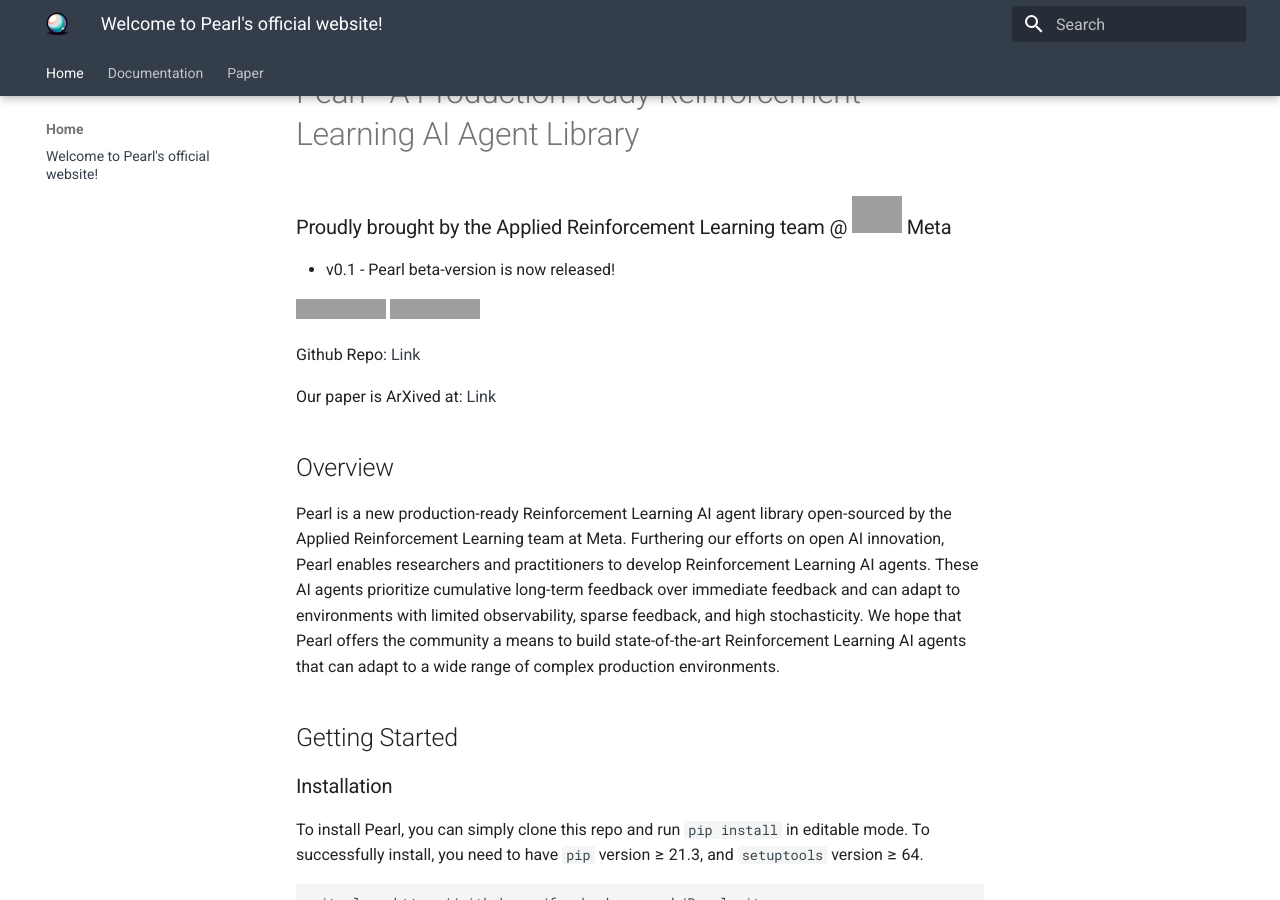
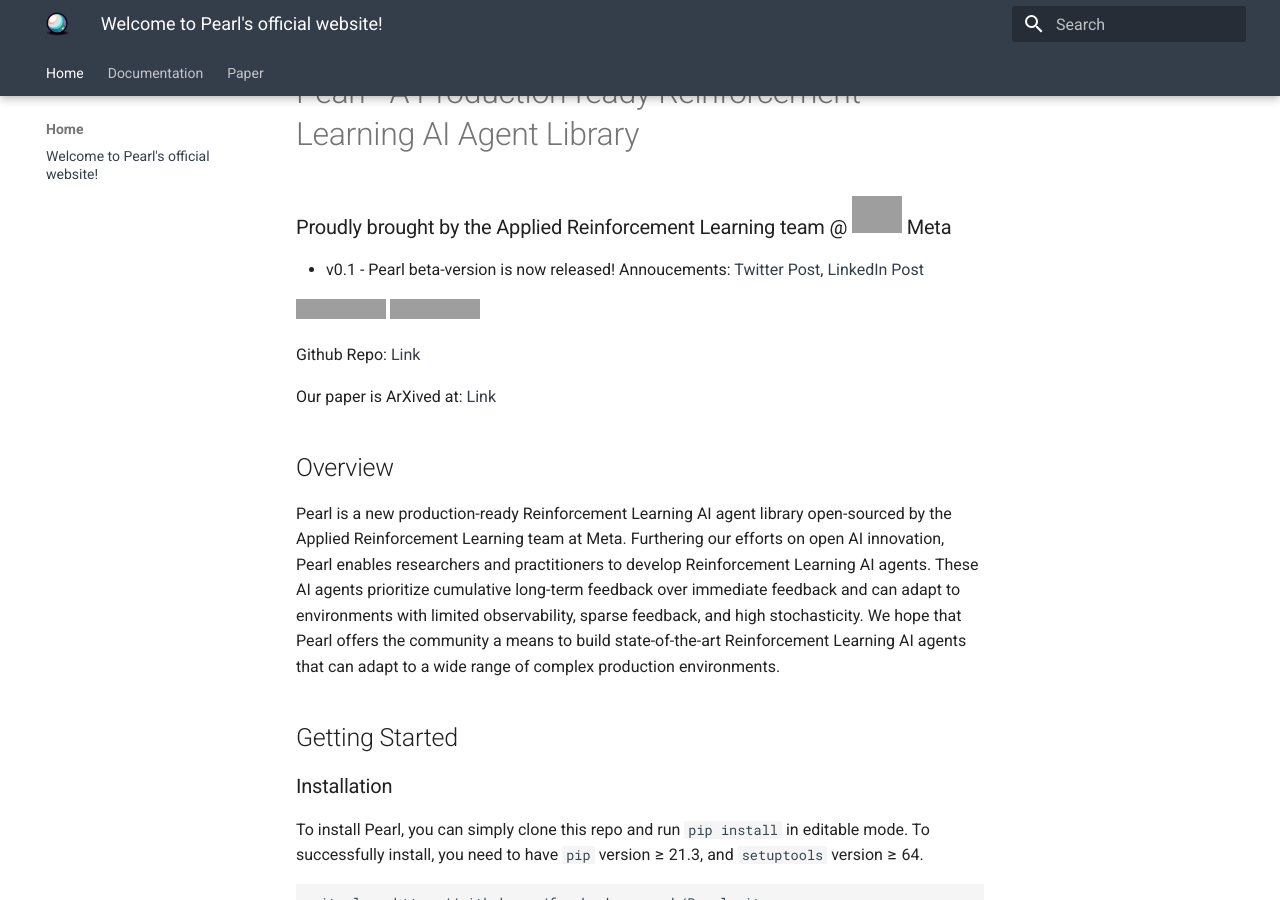
Before and after one commit to PearlAgent/PearlAgent.github.io, an MkDocs documentation site: the page built from docs/index.md, in a window 1280 px wide and 900 px high, scrolled down 395 px. Built offline with MkDocs 1.6.1 and Material for MkDocs 9.7.7, drawn with Linux system fonts in a browser that asks for light colours; grey boxes are pictures that could not be loaded.

Commit message:
add annoucement tracking

```diff
--- a/docs/index.md
+++ b/docs/index.md
@@ -3,7 +3,7 @@
 # Pearl - A Production-ready Reinforcement Learning AI Agent Library
 ### Proudly brought by the Applied Reinforcement Learning team @ <img src="https://1000logos.net/wp-content/uploads/2021/10/logo-Meta.png" width="50" height="30"> Meta
 
-- v0.1 - Pearl beta-version is now released!
+- v0.1 - Pearl beta-version is now released! Annoucements: [Twitter Post](https://x.com/ZheqingZhu/status/1732880717263352149?s=20), [LinkedIn Post](https://www.linkedin.com/posts/zheqingzhubill_github-facebookresearchpearl-a-production-ready-activity-7138647748102258688-rz-g?utm_source=share&utm_medium=member_desktop)
 
 [![License: MIT](https://img.shields.io/badge/License-MIT-yellow.svg)](https://opensource.org/licenses/MIT)
 [![Support Ukraine](https://img.shields.io/badge/Support-Ukraine-FFD500?style=flat&labelColor=005BBB)](https://opensource.fb.com/support-ukraine)
```
